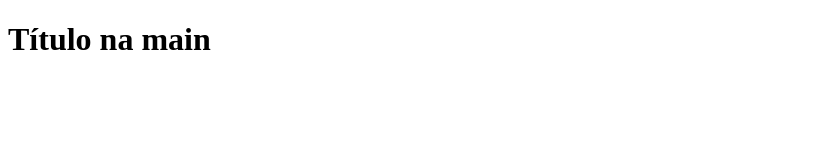
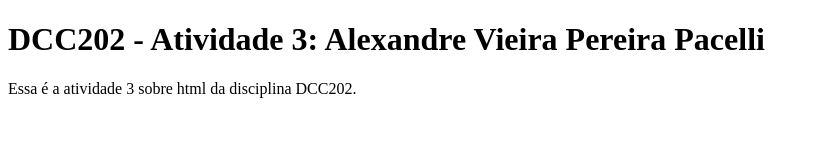
Before and after one commit to ufjf-dcc202/ufjf-dcc202-2023-3-b-atv3-AlexandreVp, a website: page index.html in a window 1280 px wide. Shown: the whole page, without its empty margins (0-819 px from the left). Drawn offline with Linux system fonts and the light colour scheme.

Commit message:
Adicionando um parágrafo na main e corrigindo título

```diff
--- a/index.html
+++ b/index.html
@@ -7,7 +7,8 @@
 </head>
 <body>
     <main>
-        <h1>Título na main</h1>
+        <h1>DCC202 - Atividade 3: Alexandre Vieira Pereira Pacelli</h1>
+        <p>Essa é a atividade 3 sobre html da disciplina DCC202.</p>
     </main>
 </body>
 </html>
```
